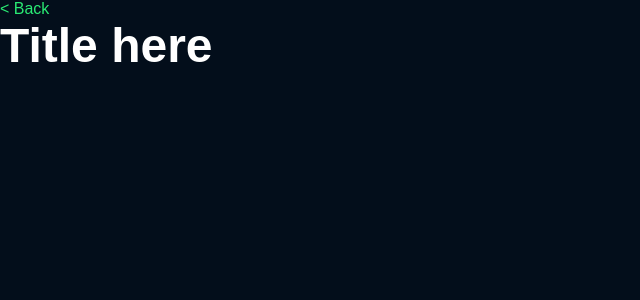
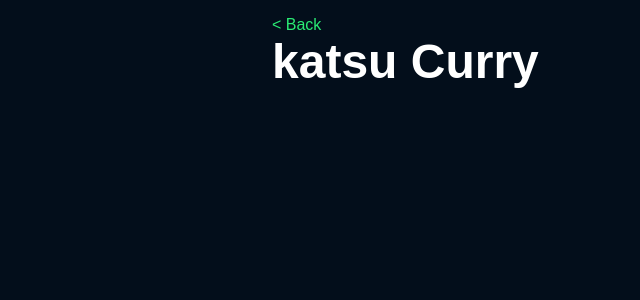
Before and after one commit to yumeyuniko/vue-recipe-app, a Vue app: page /recipe/katsu-curry in a window 1280 px wide. Shown: the top 300 px of the page, without its empty margins (0-640 px from the left). Built offline with nearby package versions, Linux system fonts and the light colour scheme.

Commit message:
recipe詳細ページにrecipeのtitleを表示

```diff
--- a/src/views/Recipe.vue
+++ b/src/views/Recipe.vue
@@ -1,13 +1,61 @@
 <template>
   <div class="recipe">
     <router-link to="/">&lt; Back</router-link>
-    <h1>Title here</h1>
+    <h1>{{ recipe.title }}</h1>
   </div>
 </template>
 
 <script>
-export default {};
+export default {
+  computed: {
+    recipe() {
+      return this.$store.state.recipes.find(
+        (recipe) => recipe.slug === this.$route.params.slug
+      );
+    },
+  },
+};
 </script>
 
+
 <style>
+.recipe {
+  padding: 1rem;
+  max-width: 768px;
+  margin: 0 auto;
+}
+
+.desc {
+  font-size: 1.125rem;
+  line-height: 1.4;
+  margin-bottom: 1rem;
+}
+
+hr {
+  margin-bottom: 1rem;
+}
+
+h3 {
+  margin-bottom: 1rem;
+}
+
+.ingredients {
+  padding: 1rem;
+  background-color: #081c33;
+  border-radius: 0.5rem;
+  margin-bottom: 2rem;
+}
+
+.ingredients ul li {
+  list-style-position: inside;
+  line-height: 1.4;
+  margin-bottom: 1rem;
+}
+
+.method ol li {
+  margin-bottom: 2rem;
+  padding-bottom: 1rem;
+  list-style-position: inside;
+  border-bottom: 1px solid #eee;
+}
 </style>
```
